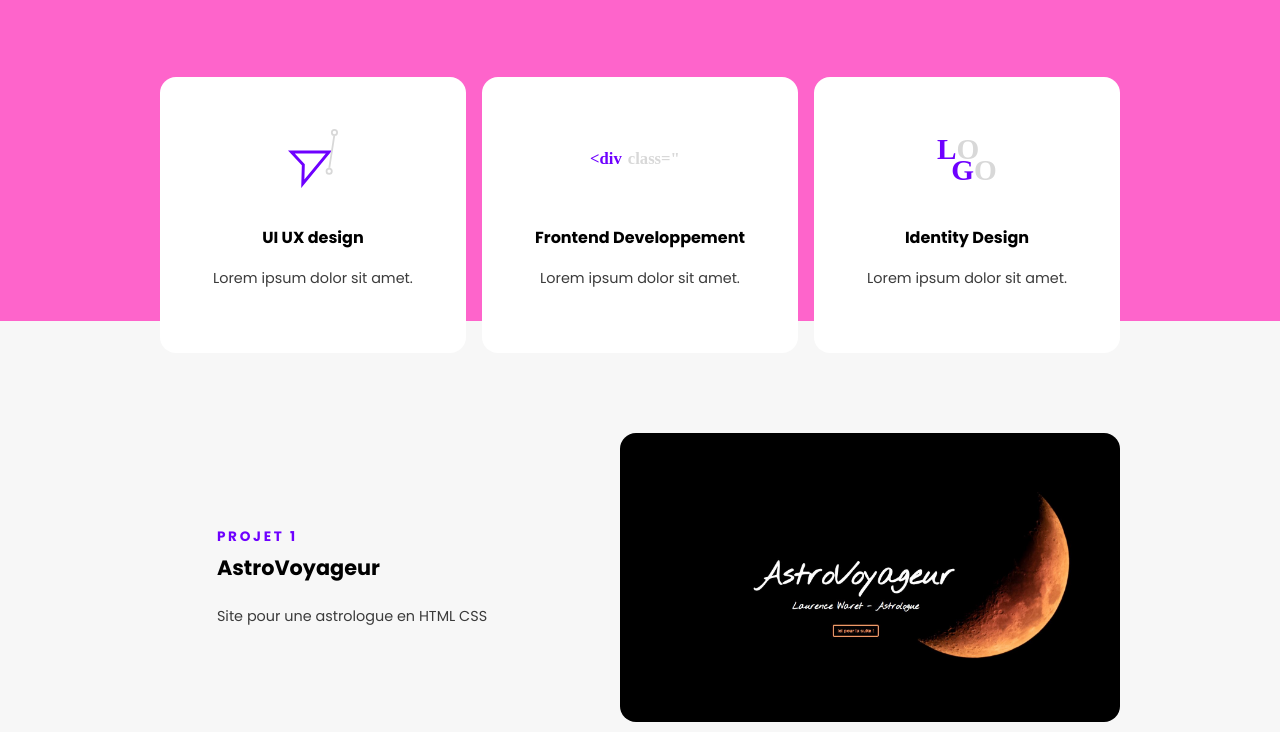
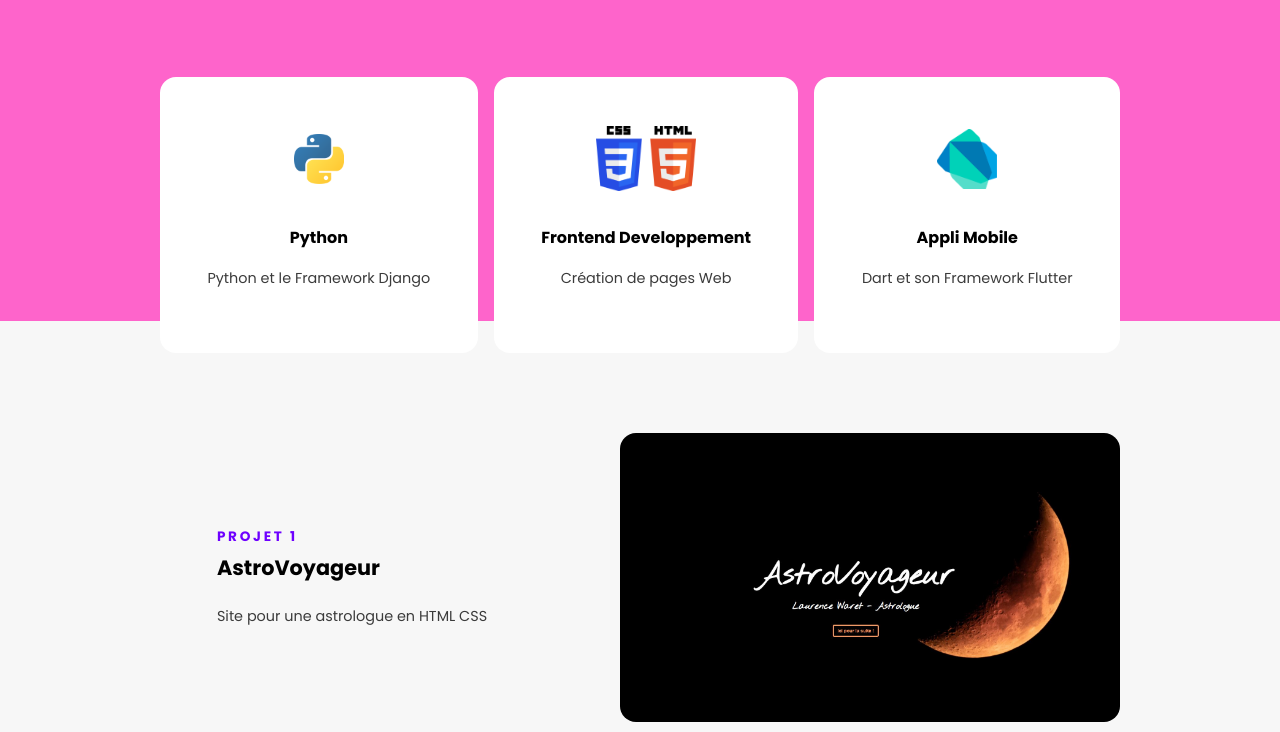
Before and after one commit to EmmanWA/Personal_site, a plain HTML site: page index.html in a window 1280 px wide. Shown: the part 1340-2072 px from the top of the page. Drawn offline with Linux system fonts and the light colour scheme.

Commit message:
Add files via upload

```diff
--- a/index.html
+++ b/index.html
@@ -42,7 +42,7 @@
                     <rect width="40" height="77" rx="20" stroke="none"/>
                     <rect x="2" y="2" width="36" height="73" rx="18" fill="none"/>
                     </g>
-                    <circle id="Ellipse_1" data-name="Ellipse 1" cx="11" cy="11" r="11" transform="translate(262 798)" fill="#fff"/>
+                    <circle class="circle" id="Ellipse_1" data-name="Ellipse 1" cx="11" cy="11" r="11" transform="translate(262 798)" fill="#fff"/>
                 </g>
             </svg>
         </div>
@@ -76,24 +76,24 @@
             <ul>
                 <li class="transition2">
                     <div class="icon-container one">
-                        <img src="images/icon-ux.svg" alt="UI/UX Icon">
+                        <img src="images/Python.png" alt="Python">
                     </div>
-                    <p class="skill-title">UI UX design</p>
-                    <p class="featured-desc skills-desc">Lorem ipsum dolor sit amet.</p>
+                    <p class="skill-title">Python</p>
+                    <p class="featured-desc skills-desc">Python et le Framework Django</p>
                 </li>
                 <li class="transition2">
                     <div class="icon-container two">
-                        <img src="images/icon-frontend.svg" alt="frontend Icon">
+                        <img src="images/html_css_js.png" alt="frontend Icon">
                     </div>
                     <p class="skill-title">Frontend Developpement</p>
-                    <p class="featured-desc skills-desc">Lorem ipsum dolor sit amet.</p>
+                    <p class="featured-desc skills-desc">Création de pages Web</p>
                 </li>
                 <li class="transition2">
                     <div class="icon-container three">
-                        <img src="images/icon-logo.svg" alt="logo Icon">
+                        <img src="images/Dart.png" alt="Appli Mobile">
                     </div>
-                    <p class="skill-title">Identity Design</p>
-                    <p class="featured-desc skills-desc">Lorem ipsum dolor sit amet.</p>
+                    <p class="skill-title">Appli Mobile</p>
+                    <p class="featured-desc skills-desc">Dart et son Framework Flutter</p>
                 </li>
             </ul>
         </div>
@@ -123,7 +123,7 @@
             <a href="https://ewpizzamamadjango.herokuapp.com/"><img src="images/projet_pizza.JPG" alt="App 1"></a>
         </div>
 
+    </section>
 
-    </section>
 </body>
 </html>
```
Also changed, not shown: images/Dart.png (added), images/Python.png (added), images/html_css_js.png (added), images/projet_pizza.JPG (added), images/projet_siteper.JPG (added).
